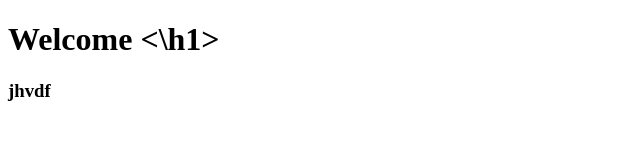
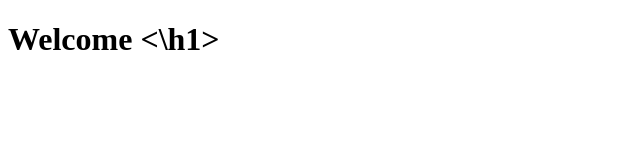
Before and after one commit to ShaunSuhaasA/shaunA, a plain HTML site: page index.html in a window 1280 px wide. Shown: the full height of the page, 0-640 px from the left. Drawn offline with Linux system fonts and the light colour scheme.

Commit message:
Revert "Update index.html"

```diff
--- a/index.html
+++ b/index.html
@@ -5,6 +5,5 @@
   </head>
   <body>
     <h1> Welcome <\h1>
-      <h3> jhvdf </h3>
       </body>
       </html>
```
